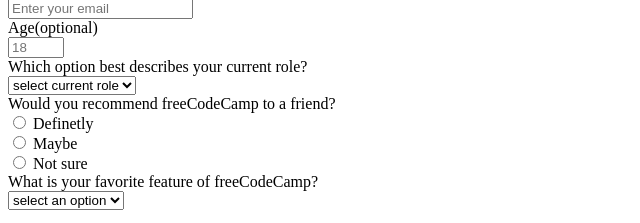
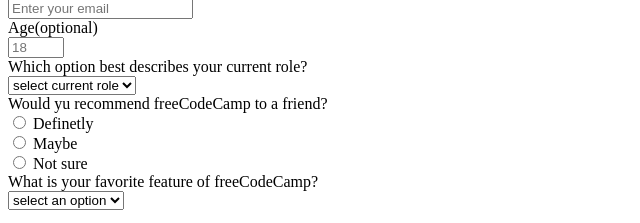
Before and after one commit to Titus-Kiplagat/Abdul-Titus, a plain HTML site: page surveyForm.htm in a window 1280 px wide. Shown: the part 173-396 px from the top of the page, 0-640 px from the left. Drawn offline with Linux system fonts and the light colour scheme.

Commit message:
changes made

```diff
--- a/surveyForm.htm
+++ b/surveyForm.htm
@@ -33,7 +33,7 @@
 			<option value="other">Other</option>
 		</select>
 		<br/>
-		<label for="">Would you recommend freeCodeCamp to a friend?</label>
+		<label for="">Would yu recommend freeCodeCamp to a friend?</label>
 		<div>
 			 <input type="radio" id="html" name="fav_language" value="HTML">
 			<label for="definetly">Definetly</label><br>
```
